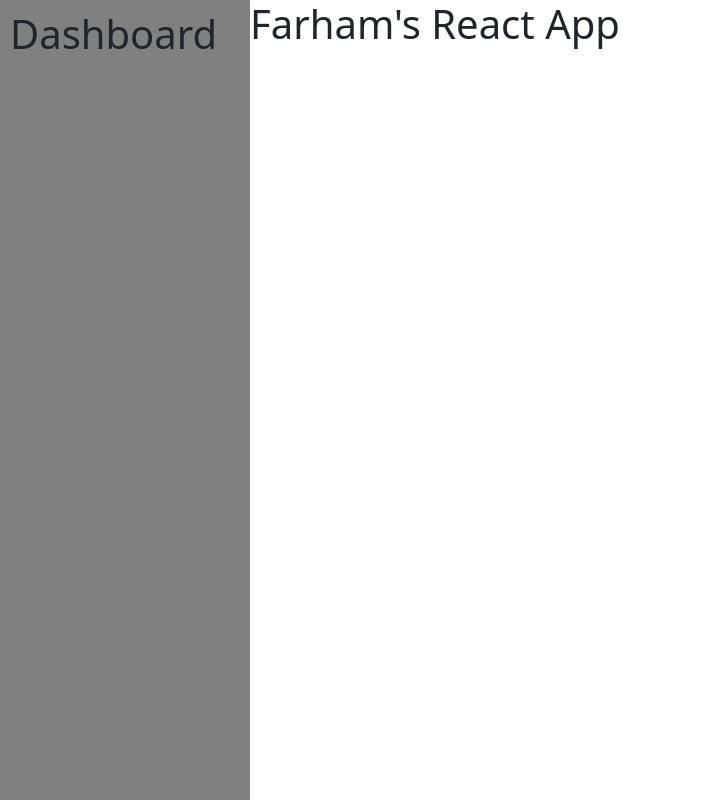
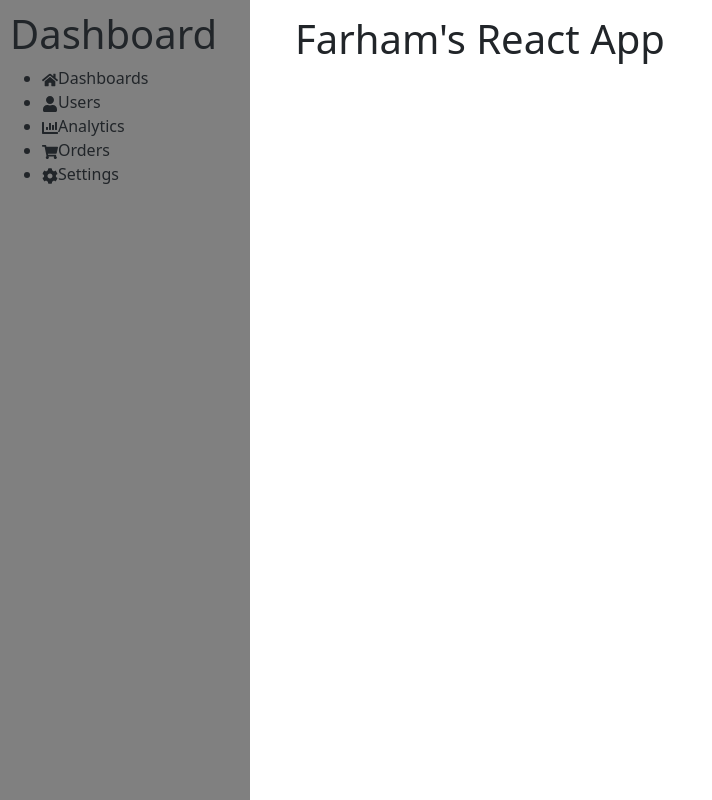
Before and after one commit to Farhamkh/homework-farham, a React (Create React App) app: page / in a window 1280 px wide. Shown: the top 800 px of the page, without its empty margins (0-712 px from the left). Built offline with nearby package versions, Linux system fonts and the light colour scheme.

Commit message:
Added the list to nav bar with the icons!

```diff
--- a/src/App.js
+++ b/src/App.js
@@ -1,16 +1,24 @@
 import logo from './logo.svg';
 import './App.css';
 import {Navbar, Nav} from 'react-bootstrap';
-import { FaHome, FaUser, FaCog, FaBell, FaEnvelope } from 'react-icons/fa';
+import { FaHome, FaUser, FaCog, FaBell, FaEnvelope, FaShoppingCart, FaChartBar } from 'react-icons/fa';
 
 function App() {
   return (
     <div style={{display: 'flex'}}>
-      <div style={{ width: '250px', height: '800px', backgroundColor: 'gray', padding: '10px' }}>
+      <div style={{ width: '250px', height: '1000px', backgroundColor: 'gray', padding: '10px' }}>
         <h1>Dashboard</h1>
+
+        <ul>
+          <li><FaHome/>Dashboards</li>
+          <li><FaUser/>Users</li>
+          <li><FaChartBar/>Analytics</li>
+          <li><FaShoppingCart/>Orders</li>
+          <li><FaCog/>Settings</li>
+        </ul>
       </div>
 
-      <div>
+      <div style={{marginLeft: '30px', padding: '15px'}}>
         <h1>Farham's React App</h1>
       </div>
     </div>
```
